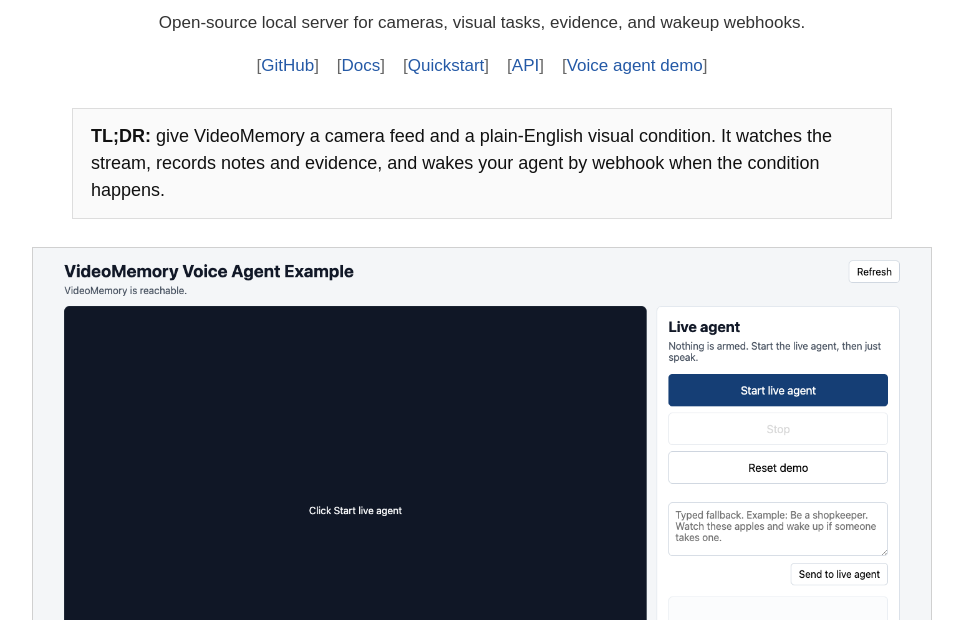
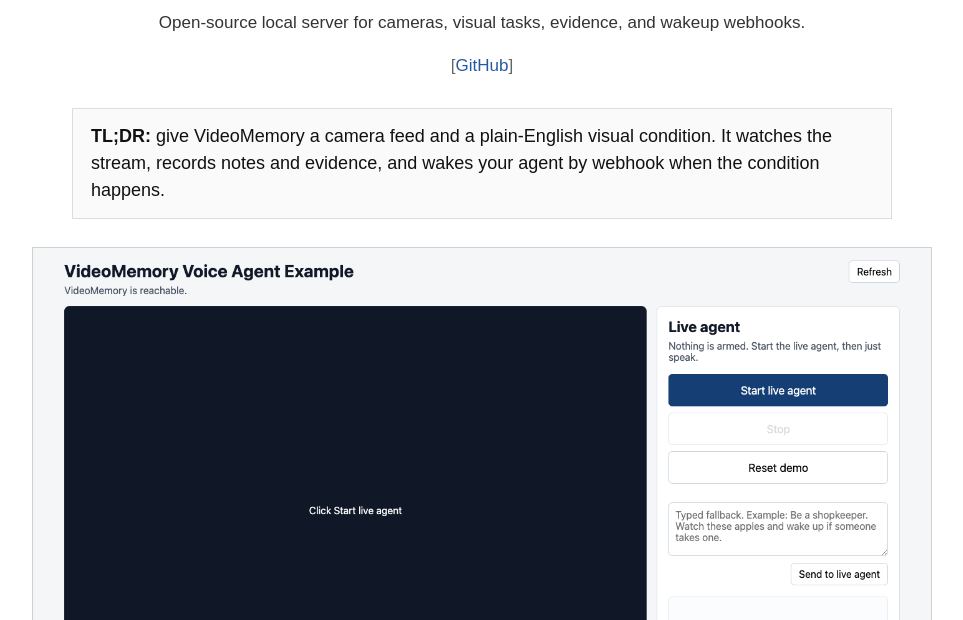
Before and after one commit to Clamepending/videomemory-site, a website: page index.html in a window 1280 px wide. Shown: the part 180-800 px from the top of the page, without its empty margins (158-1121 px from the left). Drawn offline with Linux system fonts and the light colour scheme.

Commit message:
Only show GitHub in project links

```diff
--- a/index.html
+++ b/index.html
@@ -16,10 +16,6 @@
         <p class="authors">Open-source local server for cameras, visual tasks, evidence, and wakeup webhooks.</p>
         <nav class="links" aria-label="Project links">
           <a data-github-link href="https://github.com/Clamepending/videomemory">GitHub</a>
-          <a data-docs-link href="https://github.com/Clamepending/videomemory#readme">Docs</a>
-          <a href="#quickstart">Quickstart</a>
-          <a href="#api">API</a>
-          <a href="#voice-demo">Voice agent demo</a>
         </nav>
       </header>
 
```
